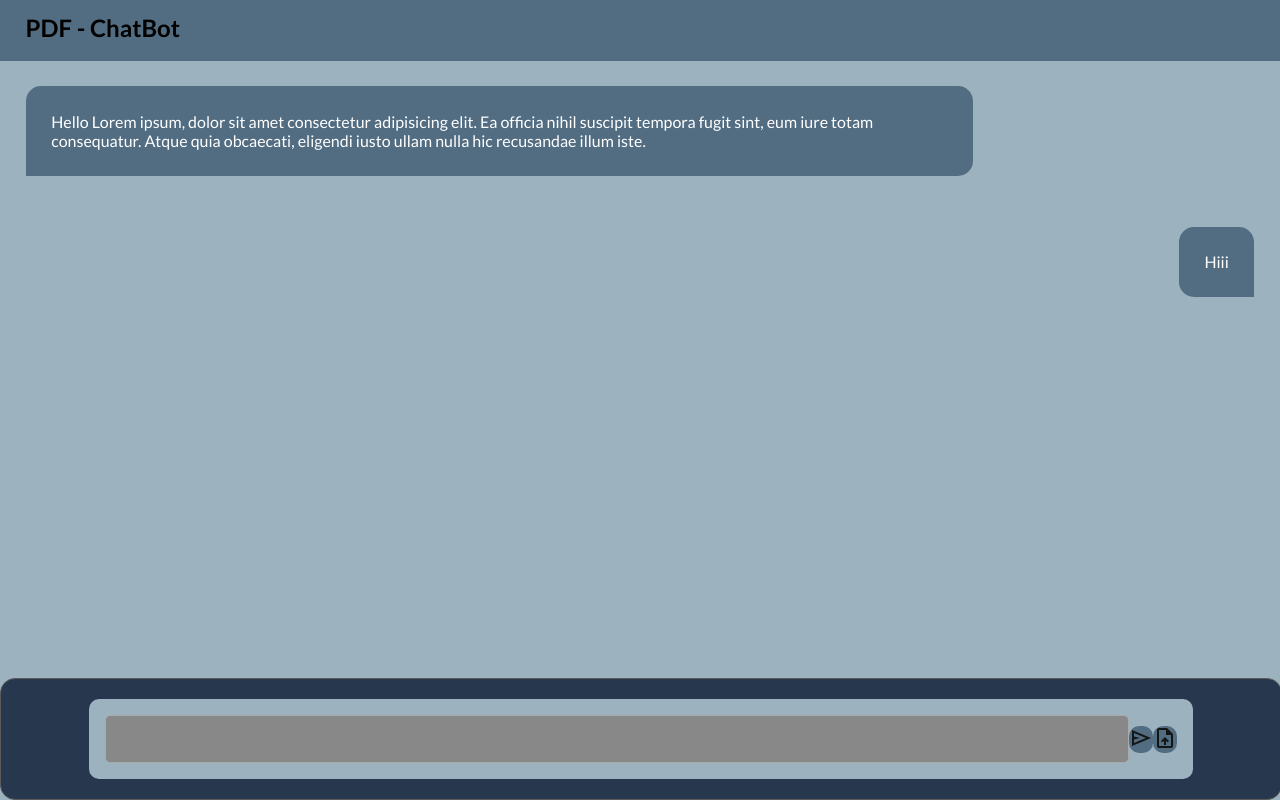
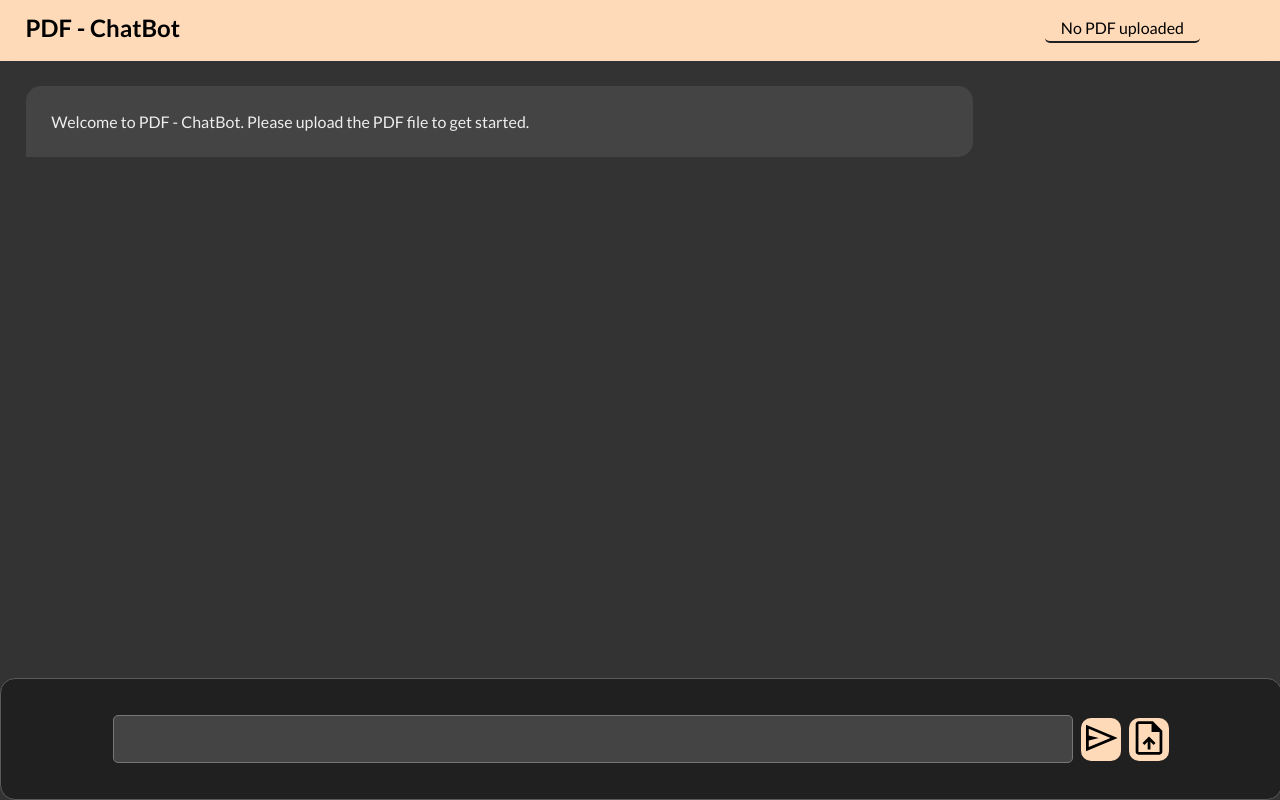
Before and after one commit to HarshilShah1804/Chatbot-PDF, a Flask app: page / in a window 1280 px wide. Run offline with Flask 3, Linux system fonts and the light colour scheme.

Commit message:
Update the files

```diff
--- a/app.py
+++ b/app.py
@@ -19,29 +19,31 @@ upload = False
 bot = PDF_Chatbot()
 @app.route('/')
 def index():
-    return render_template('index.html')
+    return render_template('index.html', file = filename_global if upload else "No PDF uploaded")
 
 @app.route('/upload', methods=['POST'])
 def upload_file():
 
     if 'file' not in request.files:
         flash('No file part')
-        return redirect(request.url)
+        return "No file found"
     file = request.files['file']
     if file.filename == '':
         flash('No selected file')
-        return redirect(request.url)
+        return "Upload a valid file"
     if file and allowed_file(file.filename):
         filename = file.filename
         file.save(os.path.join(app.config['UPLOAD_FOLDER'], filename))
         flash('File uploaded successfully')
         global upload
         upload = True
+        global filename_global
+        filename_global = filename
         bot.parse(filename)
-        return redirect(url_for('index'))
+        return "Upload successful! Let's chat!"
     else:
         flash('Invalid file format. Only PDFs are allowed.')
-        return redirect(request.url)
+        return "Invalid file format. Only PDFs are allowed."
 
 @app.route('/query',methods=['POST'])
 
--- a/static/css/style.css
+++ b/static/css/style.css
@@ -10,7 +10,7 @@
 body {
     margin: 0;
     padding: 0;
-    background-color: #9DB2BF;
+    background-color: #333333;
     overflow: hidden;
 }
 
@@ -19,7 +19,7 @@ body {
     left: 0;
     width: 100%;
     height: 75vh;
-    background-color: #9DB2BF;
+    background-color: #333333;
     /* border: 1px solid #141414; */
     /* min-height: 100%; */
     min-height: 68%;
@@ -34,7 +34,7 @@ body {
     width: 100%;
     height: 15vh;
     overflow-y: auto;
-    background-color: #27374D;
+    background-color: #202020;
     border: 1px solid #5A5A5A;
     border-radius: 15px;
     display: flex;
@@ -48,10 +48,10 @@ body {
     height: auto;
     padding: 2%;
     margin: 2%;
-    background-color: #526D82;
+    background-color: #444444;
     border-radius: 15px 15px 15px 0px;
     word-wrap: break-word;
-    color: #FFFFFF;
+    color: #eeeeee;
 }
 
 .pre-received {
@@ -60,7 +60,7 @@ body {
     height: 25px;
     padding: 2%;
     margin: 2%;
-    background-color: #27374D;
+    background-color:  #444444;
     border-radius: 15px 15px 15px 0px;
     word-wrap: break-word;
     color: #FFFFFF;
@@ -117,44 +117,49 @@ body {
     text-align: left;
     position: relative;
     align-self: flex-end;
-    background-color: #526D82;
+    background-color: #191919;
     border-radius: 15px 15px 0px 15px;
     word-wrap: normal;
-    color: #ffffff;
+    color: #eeeeee;
 }
 
 .formc {
     min-width: 80%;
-    background-color: #9DB2BF;
+    background-color: #202020;
     margin: 0%;
     align-items: center;
     min-height: 40%;
     padding: 1rem;
     border-radius: 10px;
     display: flex;
-    flex-direction: row;
-    justify-content: space-between;
+    /* flex-direction: row; */
+    /* justify-content: space-between; */
 }
 
 .form_ {
     min-width: 60%;
     align-items: center;
     display: flex;
-    flex-direction: row;
+    /* flex-direction: row; */
+    /* justify-content: space-between; */
 }
 
 #query {
     max-height: 5vh;
     min-height: 3rem;
-    min-width: 80vw;
+    min-width: 75vw;
     box-sizing: border-box;
     /* margin-right: 5rem; */
     resize: none;
     overflow: auto;
-    background-color: #888888;
-    color: #FFFFFF;
-    border: 1px solid #AAAAAA;
+    background-color: #444444;
+    color: #eeeeee;
     border-radius: 5px;
+    padding: 4px;
+}
+#query:focus {
+    outline: none;
+    border-bottom: 2px solid #FFDAB9;
 }
 
 img {
@@ -163,24 +168,43 @@ img {
 }
 
 button {
-    background-color: #526D82;
+    background-color: #FFDAB9;
     border: none;
     border-radius: 10px;
     padding: 0rem;
-    margin: 0rem;
-    font-size: 1rem;
+    margin: 0rem 0rem 0rem 0.5rem;
+    /* font-size: 2rem; */
     cursor: pointer;
     overflow: hidden;
     color: #141616;
+    align-items: flex-end;
+
+}
+
+header{
+    display: flex;
+    justify-content: space-between;
+    background-color: #FFDAB9;
+    align-items: center;
 }
 
 .header{
     height: 6vh;
-    background-color: #526D82;
     text-align: left;
     font-size: 1.5rem;
     font-weight:bold;
     padding-left: 2%;
     padding-top: 1%;
     /* padding: 0.5rem; */
+    border-radius: 15px 15px 0px 0px;
 }
+
+.curr-pdf{
+    height: auto;
+    margin-right: 5rem;
+    padding-left: 1rem;
+    padding-right: 1rem;
+    padding-bottom: 4px;
+    border-bottom: 2px solid #202020;
+    border-radius: 5px;
+}
--- a/static/script.js
+++ b/static/script.js
@@ -3,12 +3,19 @@ window.addEventListener('load', () => {
     scrollableDiv.scrollTop = scrollableDiv.scrollHeight;
 });
 
+function showAnimation(){
+    const parentDiv = document.getElementById("chat_box");
+    const anim_div = document.createElement("div");
+    anim_div.className = "pre-received";
+    anim_div.innerHTML = '<div></div><div></div><div></div>'
+    parentDiv.appendChild(anim_div);
+    const scrollableDiv = document.getElementById('chat_box');
+    scrollableDiv.scrollTop = scrollableDiv.scrollHeight;
+}
+
 function sent() {
-    // event.preventDefault();
     const parentDiv = document.getElementById("chat_box");
     const sent_cover = document.createElement("div");
-    const anim_div = document.createElement("div");
-    anim_div.className = "pre-received";
     sent_cover.className = "sent-cover";
     const div = document.createElement("div");
     div.className = "sent";
@@ -18,13 +25,9 @@ function sent() {
     sent_cover.appendChild(div);
     parentDiv.appendChild(sent_cover);
     document.getElementById("query").value = "";
-    anim_div.innerHTML = '<div></div><div></div><div></div>'
-    parentDiv.appendChild(anim_div);
-
-
     const scrollableDiv = document.getElementById('chat_box');
     scrollableDiv.scrollTop = scrollableDiv.scrollHeight;
-
+    showAnimation();
 }
 
 function recieved(response){
@@ -35,14 +38,9 @@ function recieved(response){
     div.innerHTML = response;
     parentDiv.removeChild(anim);
     parentDiv.appendChild(div);
-
     const scrollableDiv = document.getElementById('chat_box');
     scrollableDiv.scrollTop = scrollableDiv.scrollHeight;
 }
-
-// document.getElementById('myForm').addEventListener('submit', function(event) {
-//     event.preventDefault(); // Prevent form submission
-// });
 
 
 document.getElementById('myForm').addEventListener('keydown', function(event) {
@@ -86,6 +84,28 @@ document.getElementById('sendQuery').addEventListener('click', function(event) {
     }
 });
 
+document.getElementById('fileInput').addEventListener('change', function(event) {
+    event.preventDefault(); // Prevent default form submission
+    document.getElementById('curr-pdf').innerHTML = document.getElementById('fileInput').files[0].name;
+    showAnimation();
+    recieved('Uploading...');
+    showAnimation();
+    var form = document.getElementById('uploadForm');
+    var file_data = new FormData(form);
+    var oReq = new XMLHttpRequest();
+    oReq.open("POST", "/upload", true);
+    oReq.onload = function(oEvent) {
+        if (oReq.status == 200) {
+            console.log(oReq.responseText);
+            recieved(oReq.responseText);
+        } else {
+            console.log("Error " + oReq.status + " occurred when trying to upload your file.");
+            recieved("Error " + oReq.status + " occurred when trying to upload your file.");
+        }
+    };
+    oReq.send(file_data);
+
+})
 
 // document.getElementById('submit').addEventListener('click', function(event) {
 //     event.preventDefault();
--- a/templates/index.html
+++ b/templates/index.html
@@ -17,17 +17,15 @@
         <div class="header">
             PDF - ChatBot
         </div>
-
+        <div class="curr-pdf" id="curr-pdf">
+             {{file}}
+        </div>
     </header>
     <section class="chat-box" id="chat_box">
-        <div class="received">
-            Hello Lorem ipsum, dolor sit amet consectetur adipisicing elit. Ea officia nihil suscipit tempora fugit sint, eum iure totam consequatur. Atque quia obcaecati, eligendi iusto ullam nulla hic recusandae illum iste.
+        <div class="received" >
+            Welcome to PDF - ChatBot. Please upload the PDF file to get started.
         </div>
-        <div class="sent-cover">
-            <div class="sent">
-                Hiii
-            </div>
-        </div>
+
 
         <!-- <div class="pre-received">
             <div></div>
@@ -38,22 +36,22 @@
 
     <section class="text-field">
     <div class="formc">
+
         <form class="form_" id="myForm" action="/query" method="post">
-            <textarea id="query", name="textarea"></textarea>
-            <button  id = "sendQuery">
-                <span class="material-symbols-outlined">
-                    send
-                    </span>
-            </button>
+
+                <textarea id="query", name="textarea"></textarea>
+
+                <button  id = "sendQuery">
+                    <svg xmlns="http://www.w3.org/2000/svg" height="40px" viewBox="0 -960 960 960" width="40px" fill="#000000"><path d="M120-160v-640l760 320-760 320Zm66.67-102 520.66-218-520.66-220v158.67L428-480l-241.33 60v158Zm0 0v-438 438Z"/></svg>
+                </button>
+
         </form>
 
         <form action="/upload" method="post" enctype="multipart/form-data" id="uploadForm">
-            <input type="file" id="fileInput" name="file" accept="application/pdf" onchange="document.getElementById('uploadForm').submit()" style="display: none;">
+            <input type="file" id="fileInput" name="file" accept="application/pdf" style="display: none;">
 
                 <button type="button" class="upload-button" onclick="document.getElementById('fileInput').click();">
-                    <span class="material-symbols-outlined">
-                        upload_file
-                        </span>
+                    <svg xmlns="http://www.w3.org/2000/svg" height="40px" viewBox="0 -960 960 960" width="40px" fill="#000000"><path d="M448-201.33h66.67V-391l76 76 46.66-47L480-516.67l-156 156L371-314l77-77v189.67ZM226.67-80q-27 0-46.84-19.83Q160-119.67 160-146.67v-666.66q0-27 19.83-46.84Q199.67-880 226.67-880H574l226 226v507.33q0 27-19.83 46.84Q760.33-80 733.33-80H226.67Zm314-542.67v-190.66h-314v666.66h506.66v-476H540.67Zm-314-190.66v190.66-190.66 666.66-666.66Z"/></svg>
                 </button>
             <input type="submit" value="Upload" style="display: none;">
         </form>
```
Also changed, not shown: chatbot.py (+10 -7 lines).
